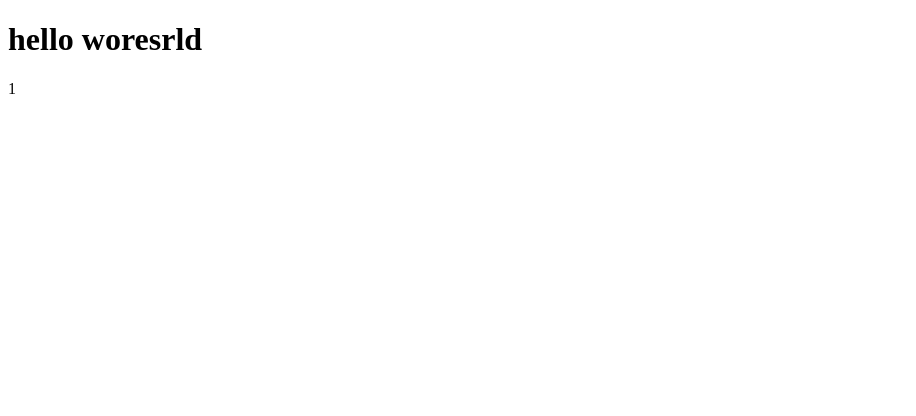
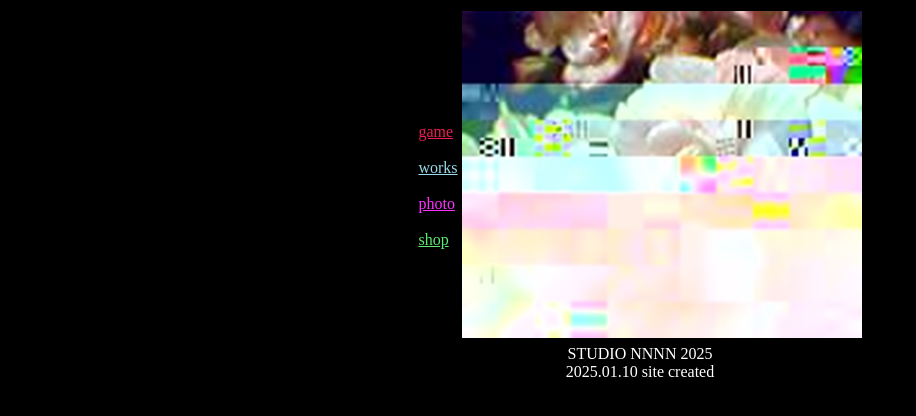
Before and after one commit to nnnn2cat/nnnn2cat.github.io, a plain HTML site: page index.html in a window 1280 px wide. Shown: the whole page, without its empty margins (0-916 px from the left). Drawn offline with Linux system fonts and the light colour scheme.

Commit message:
started makin' site

```diff
--- a/index.html
+++ b/index.html
@@ -1,7 +1,35 @@
 <!DOCTYPE html>
 <html>
-<body>
-<h1>hello woresrld</h1>
-<p>1</p>
-</body>
+<HEAD>
+    <TITLE>NNNN</TITLE>
+</HEAD>
+<BODY BGCOLOR="#000000" TEXT="#ffffff">
+
+
+<TABLE  ALIGN="center"> <tr>
+<td>
+<br>
+<a href="game.html"  style="color:#EA1E51">game</a><br>
+<br>
+<a href="works.html"  style="color:#99D9EA">works</a><br>
+<br>
+<a href="photo.html"  style="color:#FF2FFF">photo</a><br>
+<br>
+<a href="https://n-n-n-n.booth.pm/"  style="color:#5DEA73">shop</a><br>
+
+
+</td>
+
+<td><img src = "img/flower.jpg"></td>
+
+
+
+</tr> </TABLE>
+<center>
+STUDIO NNNN 2025<br>
+2025.01.10 site created
+</center>
+
+
+</BODY>
 </html>
```
Also changed, not shown: img/button1.png (added), img/flower.jpg (added), img/logo.png (added).
